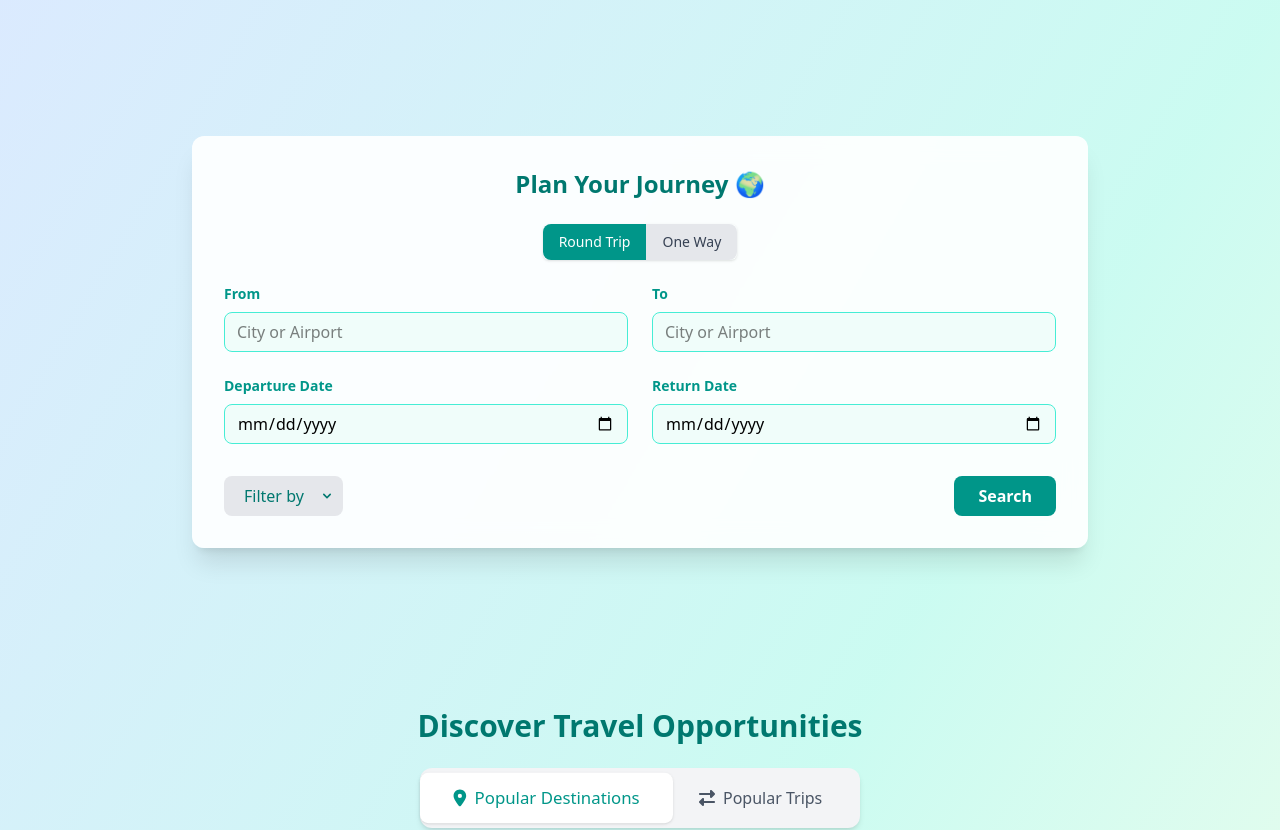
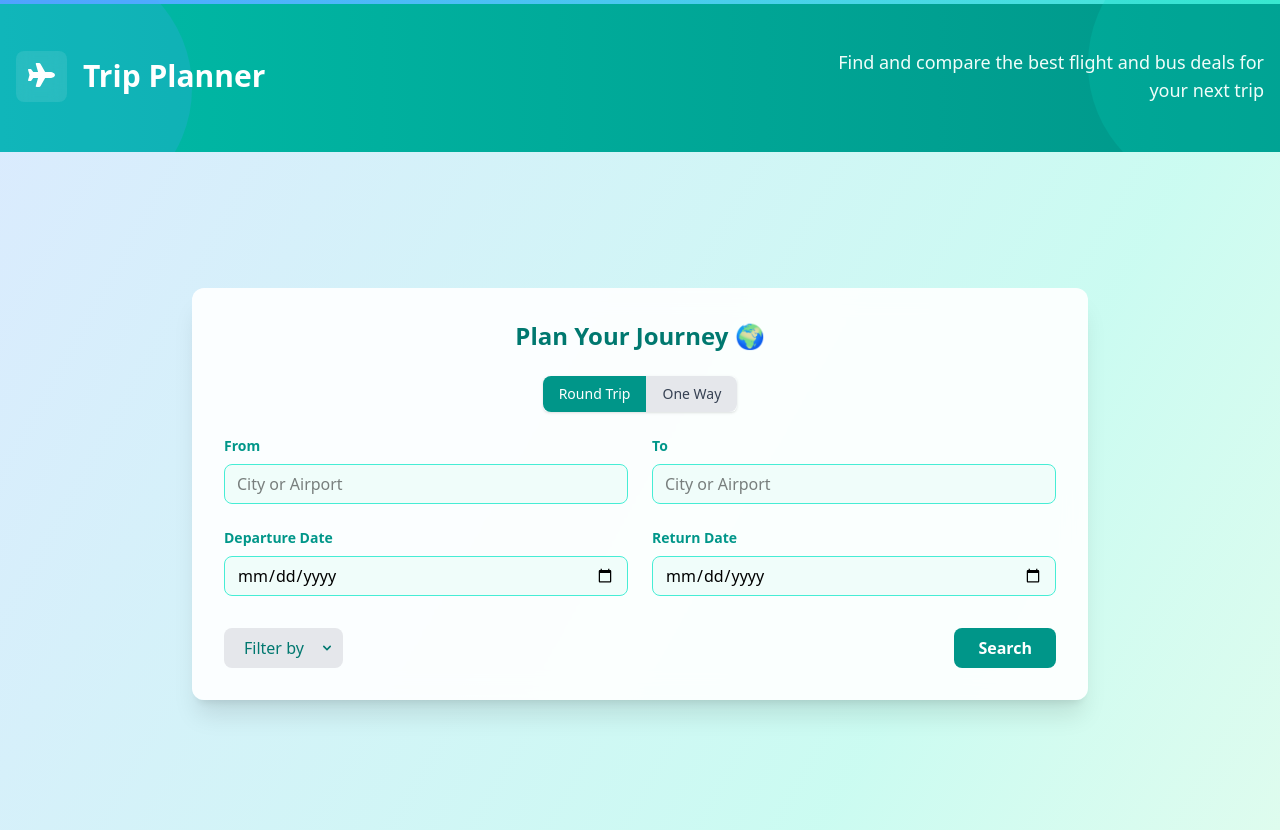
Before and after one commit to bolebole10/projekt-prog-inz, a React (Vite) app in the folder frontend/tripPlanner/: page / in a window 1280 px wide. Shown: the top 830 px of the page. Built offline with nearby package versions, Linux system fonts and the light colour scheme.

Commit message:
header promjena

```diff
--- a/frontend/tripPlanner/src/pages/LandingPage.jsx
+++ b/frontend/tripPlanner/src/pages/LandingPage.jsx
@@ -9,22 +9,26 @@ const LandingPage = () => {
   const [activeTab, setActiveTab] = useState("destinations");
   return (
     <div className="landing-page bg-gradient-to-br from-blue-100 via-teal-100 to-yellow-50 min-h-screen">
-      {/* Hero section
-      <header className="bg-gradient-to-r from-teal-500 via-blue-500 to-blue-600 text-white py-20 relative overflow-hidden">
-        <div className="absolute inset-0 bg-pattern opacity-10"></div>
-        <div className="container mx-auto px-4 text-center relative z-10">
-          <div className="mb-2">
-            <FontAwesomeIcon icon={faPlane} className="text-4xl text-white mb-4 transform -rotate-45" />
+      <header className="bg-gradient-to-r from-teal-500 to-teal-600 text-white py-12 relative overflow-hidden">
+        <div className="absolute top-0 left-0 w-full h-1 bg-gradient-to-r from-blue-400 to-teal-300"></div>
+        <div className="absolute -right-16 -top-16 w-64 h-64 bg-teal-400 rounded-full opacity-20"></div>
+        <div className="absolute -left-16 -bottom-16 w-64 h-64 bg-blue-400 rounded-full opacity-20"></div>
+
+        <div className="container mx-auto px-4 relative z-10">
+          <div className="flex flex-col md:flex-row items-center justify-between">
+            <div className="flex items-center mb-6 md:mb-0">
+              <div className="bg-white/10 p-3 rounded-lg backdrop-blur-sm mr-4">
+                <FontAwesomeIcon icon={faPlane} className="text-2xl text-white" />
+              </div>
+              <h1 className="text-3xl font-bold">Trip Planner</h1>
+            </div>
+
+            <p className="text-lg max-w-md text-center md:text-right text-teal-50">
+              Find and compare the best flight and bus deals for your next trip
+            </p>
           </div>
-          <h1 className="text-4xl md:text-6xl font-bold mb-6 tracking-tight">
-            Find Your Perfect Flight
-          </h1>
-          <p className="text-xl md:text-2xl max-w-2xl mx-auto font-light">
-            Discover amazing destinations and book your next adventure with our easy-to-use flight search tool.
-          </p>
         </div>
-        <div className="absolute bottom-0 left-0 right-0 h-16 bg-gradient-to-b from-transparent to-blue-100 opacity-30"></div>
-      </header> */}
+      </header>
 
       {/* Search component section */}
       <section className="pb-16 pt-6">
```
